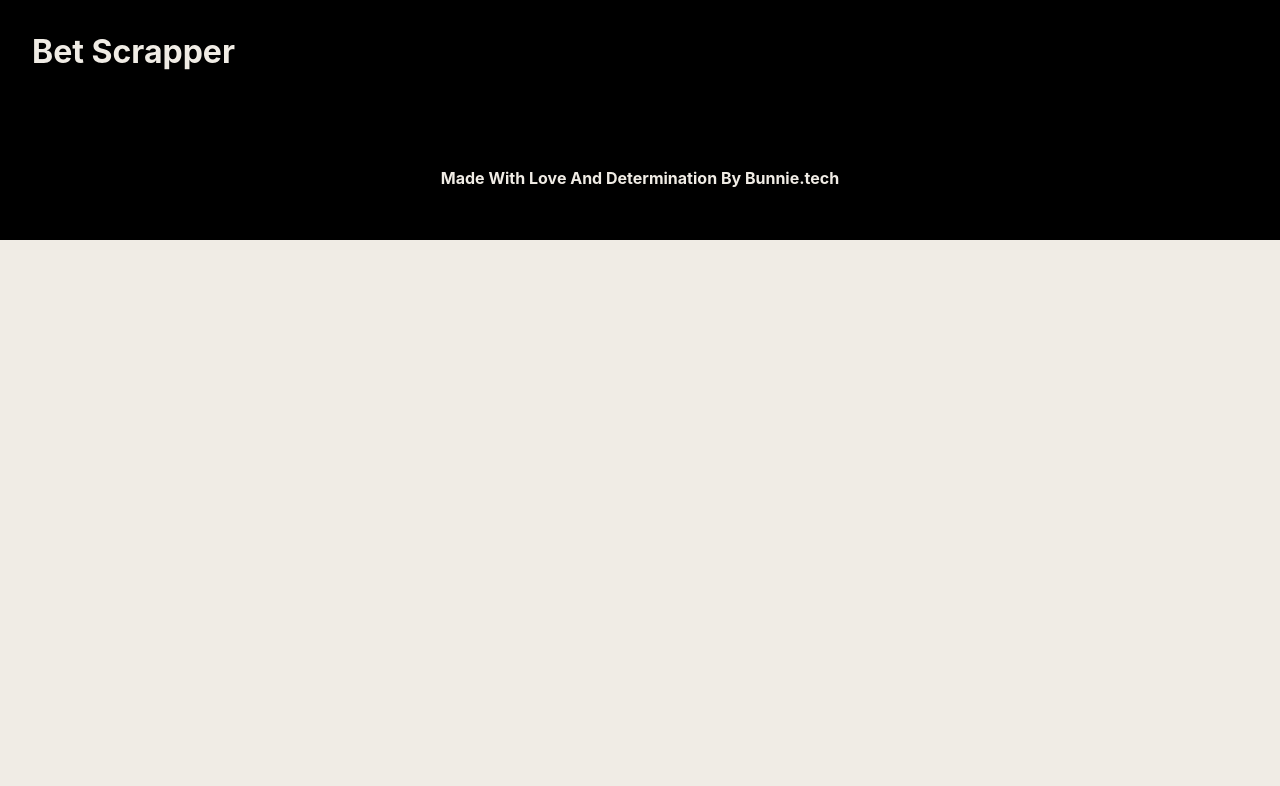
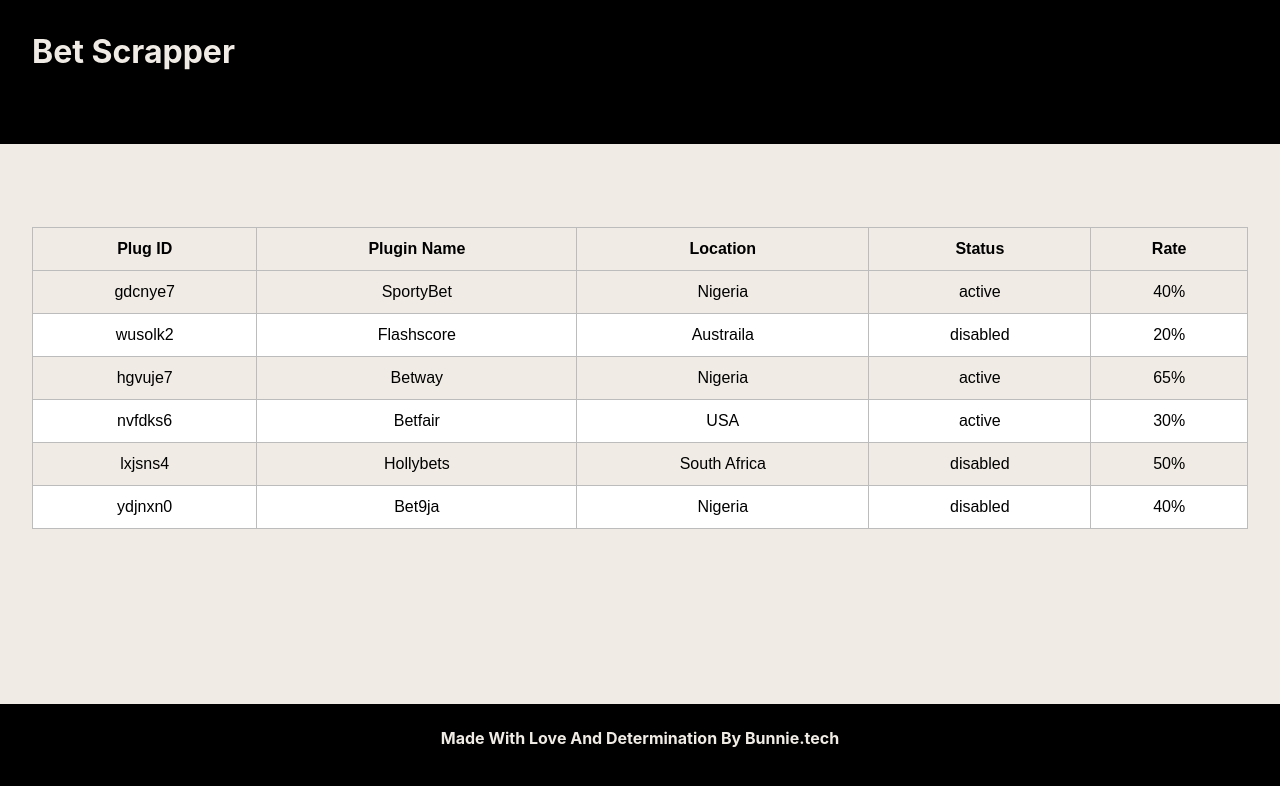
Before and after one commit to BenitaMichael/React_Table, a React (Create React App) app: page / in a window 1280 px wide. Shown: the top 786 px of the page. Built offline with nearby package versions, Linux system fonts and the light colour scheme.

Commit message:
feat: Table definition

```diff
--- a/src/App.css
+++ b/src/App.css
@@ -31,6 +31,33 @@
 }
 
 
+/***** MAIN COMPONENET *****/
+.table-container{
+  height:70vh ;
+  padding: 3rem 2rem;
+}
+
+/**-- TABLE --**/
+table {
+  font-family: arial, sans-serif;
+  border-collapse: collapse;
+  width: 100%;
+  margin-top: 2.2rem;
+}
+
+table td, th {
+  border: 1px solid #bcbcbc;
+  text-align: left;
+  padding: 12px;
+  text-align: center;
+}
+
+table tr:nth-child(even) {
+  background-color: #ffffff;
+}
+
+
+
 
 
 /***** FOOTER COMPONENET *****/
--- a/src/App.js
+++ b/src/App.js
@@ -4,11 +4,67 @@
 // COMPONENTS
 import Header from './Components/Header';
 import Footer from './Components/Footer';
+import Table from './Components/Table'
 
 function App() {
+  const data = [
+    {
+      "plugID": "gdcnye7",
+      "plugin_name": "SportyBet",
+      "plugin_location": "Nigeria",
+      "plugin_stats": "active",
+      "plugin_rate": "40%"
+    },
+    {
+      "plugID": "wusolk2",
+      "plugin_name": "Flashscore",
+      "plugin_location": "Austraila",
+      "plugin_stats": "disabled",
+      "plugin_rate": "20%"
+    },
+    {
+      "plugID": "hgvuje7",
+      "plugin_name": "Betway",
+      "plugin_location": "Nigeria",
+      "plugin_stats": "active",
+      "plugin_rate": "65%"
+    },
+    {
+      "plugID": "nvfdks6",
+      "plugin_name": "Betfair",
+      "plugin_location": "USA",
+      "plugin_stats": "active",
+      "plugin_rate": "30%"
+    },
+    {
+      "plugID": "lxjsns4",
+      "plugin_name": "Hollybets",
+      "plugin_location": "South Africa",
+      "plugin_stats": "disabled",
+      "plugin_rate": "50%"
+    },
+    {
+      "plugID": "ydjnxn0",
+      "plugin_name": "Bet9ja",
+      "plugin_location": "Nigeria",
+      "plugin_stats": "disabled",
+      "plugin_rate": "40%"
+    }
+  ];
+
+  const columns = [
+    { header: 'Plug ID', accessor: 'plugID' },
+    { header: 'Plugin Name', accessor: 'plugin_name' },
+    { header: 'Location', accessor: 'plugin_location' },
+    { header: 'Status', accessor: 'plugin_stats' },
+    { header: 'Rate', accessor: 'plugin_rate' },
+  ];
+
+
   return (
     <>
       <Header />
+      <Table columns={columns} data={data} />
       <Footer />
     </>
   );
--- a/src/Components/Table.js
+++ b/src/Components/Table.js
@@ -2,6 +2,7 @@
 
 const Table = ({ columns, data }) => {
   return (
+    <div className='table-container'>
         <table>
         <thead>
             <tr>
@@ -20,6 +21,7 @@
             ))}
         </tbody>
         </table>
+    </div>
   );
 };
 
```
Also changed, not shown: 1 other file (tests, documents, lock files or other folders). Lines whose indentation alone changed are shown as unchanged.
